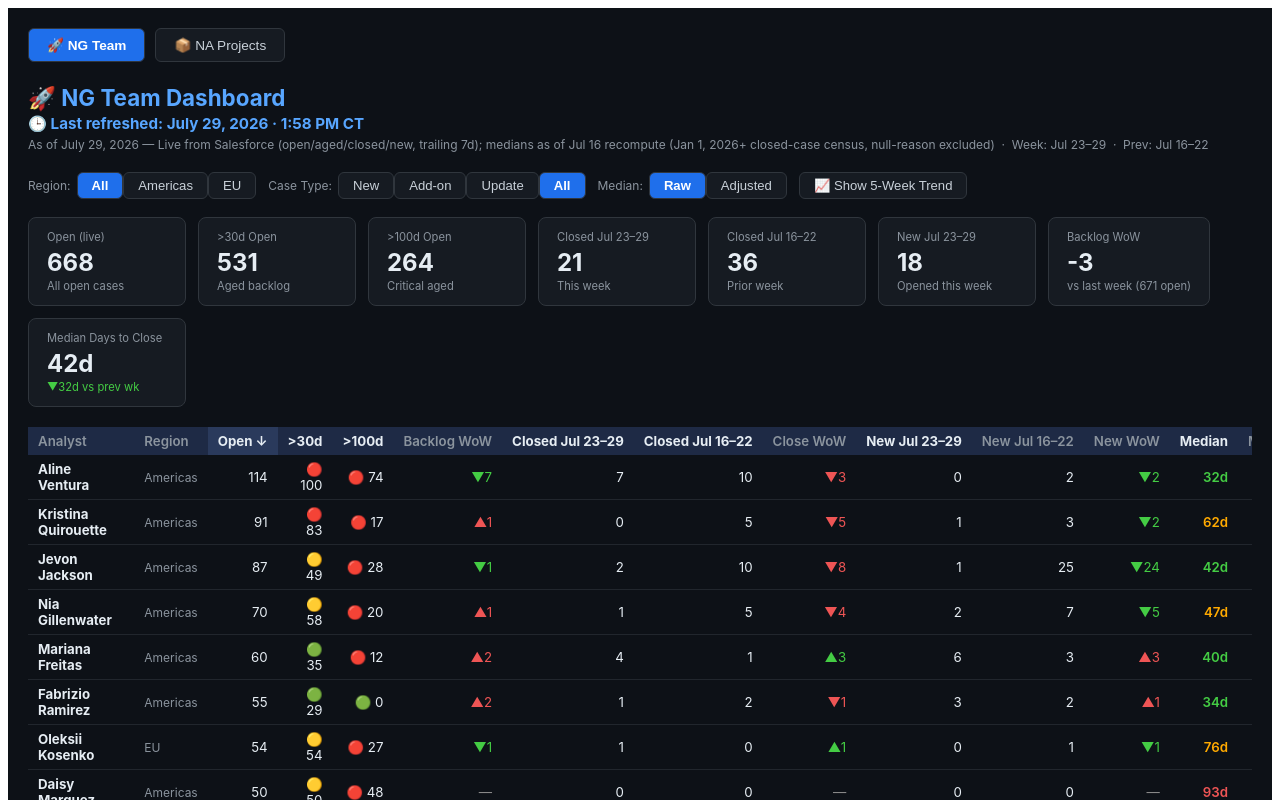
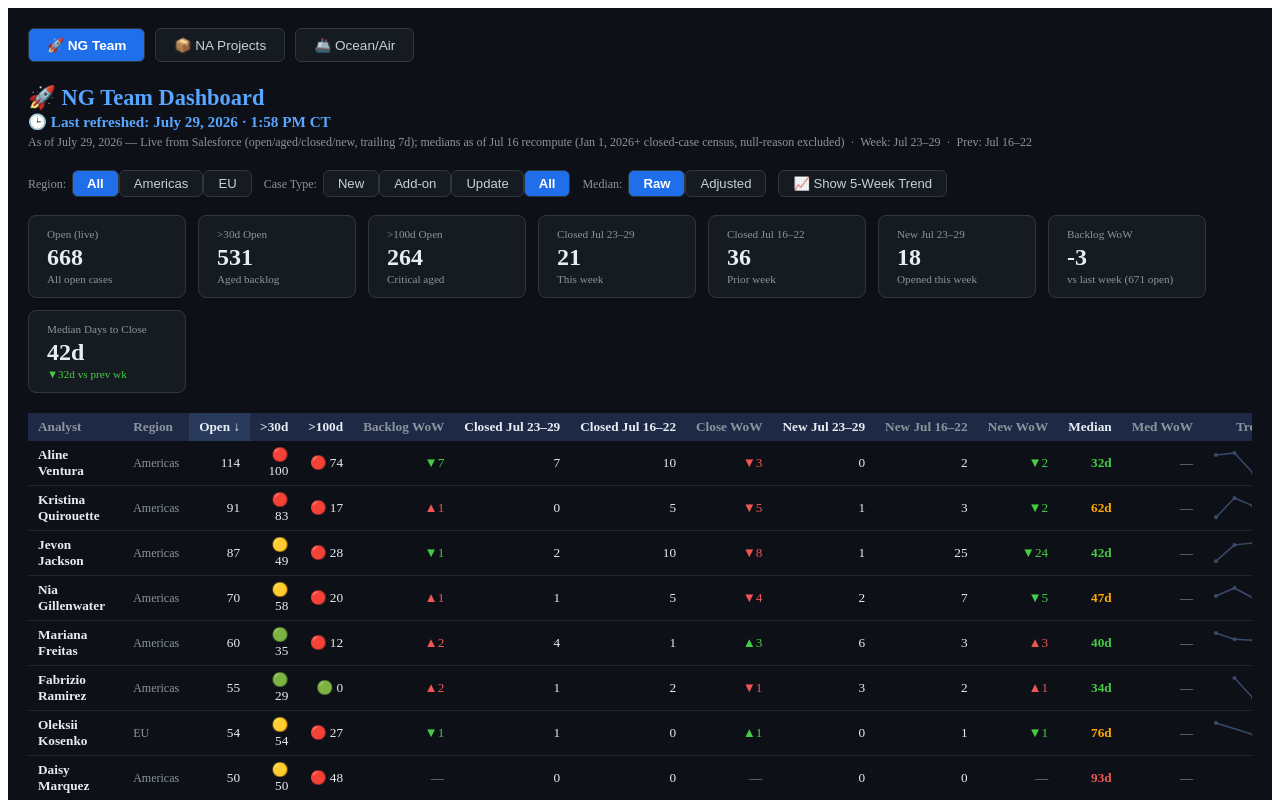
Before and after one commit to The-Vickerman/ng-dashboard, a React (Vite) app: page / in a window 1280 px wide. Shown: the top 800 px of the page. Built offline with nearby package versions, Linux system fonts and the light colour scheme; the HTML template or start-up script is replaced by a standard one.

Commit message:
Wire up Ocean/Air tab in App.jsx

```diff
--- a/src/App.jsx
+++ b/src/App.jsx
@@ -1,6 +1,7 @@
 import { useState } from "react";
 import NGTeam from "./NGTeam.jsx";
 import NAProjects from "./NAProjects.jsx";
+import OceanAir from "./OceanAir.jsx";
 
 export default function App() {
   const [tab, setTab] = useState("ng");
@@ -17,12 +18,13 @@ export default function App() {
   });
 
   return (
-    <div style={{ fontFamily: "'Inter',sans-serif", background: "#0d1117", minHeight: "100vh", color: "#e6edf3", padding: "20px" }}>
+    <div style={{ fontFamily: "'''Inter''',sans-serif", background: "#0d1117", minHeight: "100vh", color: "#e6edf3", padding: "20px" }}>
       <div style={{ display: "flex", gap: 10, marginBottom: 22 }}>
         <button style={tabBtn(tab === "ng")} onClick={() => setTab("ng")}>🚀 NG Team</button>
         <button style={tabBtn(tab === "na")} onClick={() => setTab("na")}>📦 NA Projects</button>
+        <button style={tabBtn(tab === "oa")} onClick={() => setTab("oa")}>🚢 Ocean/Air</button>
       </div>
-      {tab === "ng" ? <NGTeam /> : <NAProjects />}
+      {tab === "ng" ? <NGTeam /> : tab === "na" ? <NAProjects /> : <OceanAir />}
     </div>
   );
 }
```
